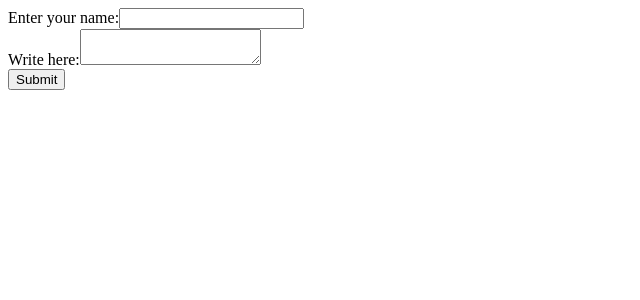
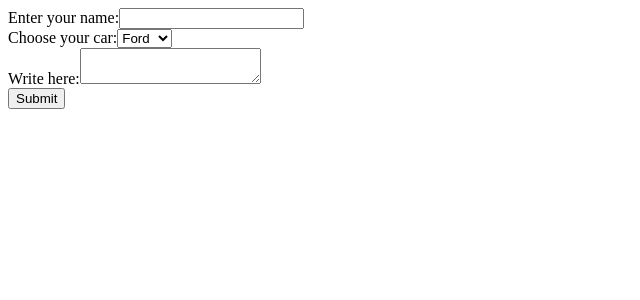
Before and after one commit to thanhpham091790/reactjs, a React (Vite) app in the folder 01-react-tutorial/my-react-app/: page / in a window 1280 px wide. Shown: the top 300 px of the page, without its empty margins (0-640 px from the left). Built offline with nearby package versions, Linux system fonts and the light colour scheme.

Commit message:
You can control the submit action by adding an event handler in the onSubmit attribute for <form>.

```diff
--- a/01-react-tutorial/my-react-app/src/MyForm.jsx
+++ b/01-react-tutorial/my-react-app/src/MyForm.jsx
@@ -2,20 +2,18 @@
 import { useState } from "react";
 
 function MyForm() {
-    const [name, setName] = useState('');
-    const [comment, setComment] = useState('');
 
-    function changeNameHandler(event) {
-        setName(event.target.value);
-    }
+    const [inputs, setInputs] = useState({});
 
-    function changeCommentHandler(event) {
-        setComment(event.target.value);
+    function changeHandler(event) {
+        const name = event.target.name;
+        const value = event.target.value;
+        setInputs(prevInputs => ({ ...prevInputs, [name]: value }));
     }
 
     function submitHandler(event) {
         event.preventDefault();
-        console.log(name, comment);
+        console.log(inputs);
     }
 
     return (
@@ -25,16 +23,26 @@ function MyForm() {
                 <input
                     type="text"
                     id="name"
-                    value={name}
-                    onChange={changeNameHandler}
+                    name="name"
+                    value={inputs.name}
+                    onChange={changeHandler}
                 />
+            </div>
+            <div>
+                <label htmlFor="car">Choose your car:</label>
+                <select id="car" name="car" value={inputs.car} onChange={changeHandler}>
+                    <option value="Ford">Ford</option>
+                    <option value="Volvo">Volvo</option>
+                    <option value="Fiat">Fiat</option>
+                </select>
             </div>
             <div>
                 <label htmlFor="comment">Write here:</label>
                 <textarea
                     id="comment"
-                    value={comment}
-                    onChange={changeCommentHandler}
+                    name="comment"
+                    value={inputs.comment}
+                    onChange={changeHandler}
                 />
             </div>
             <div>
```
